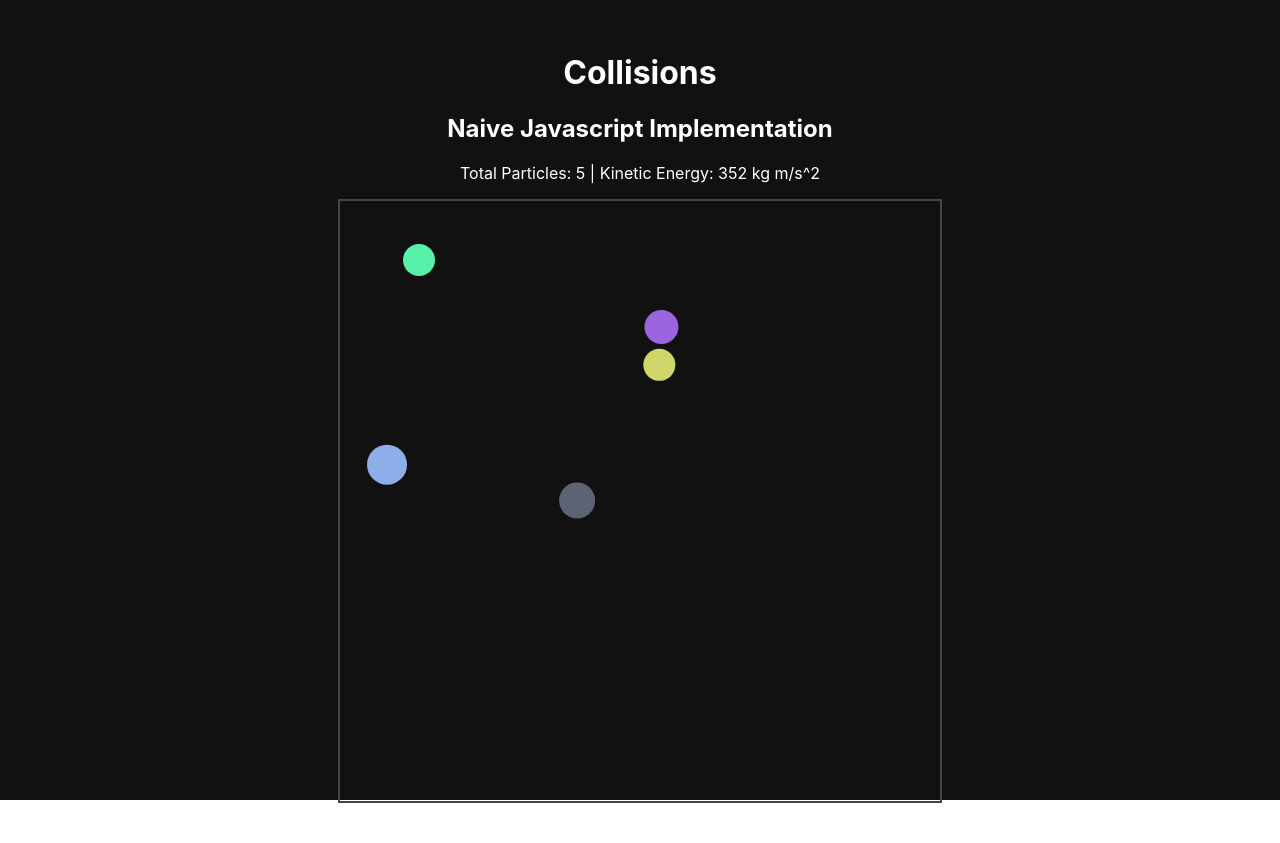
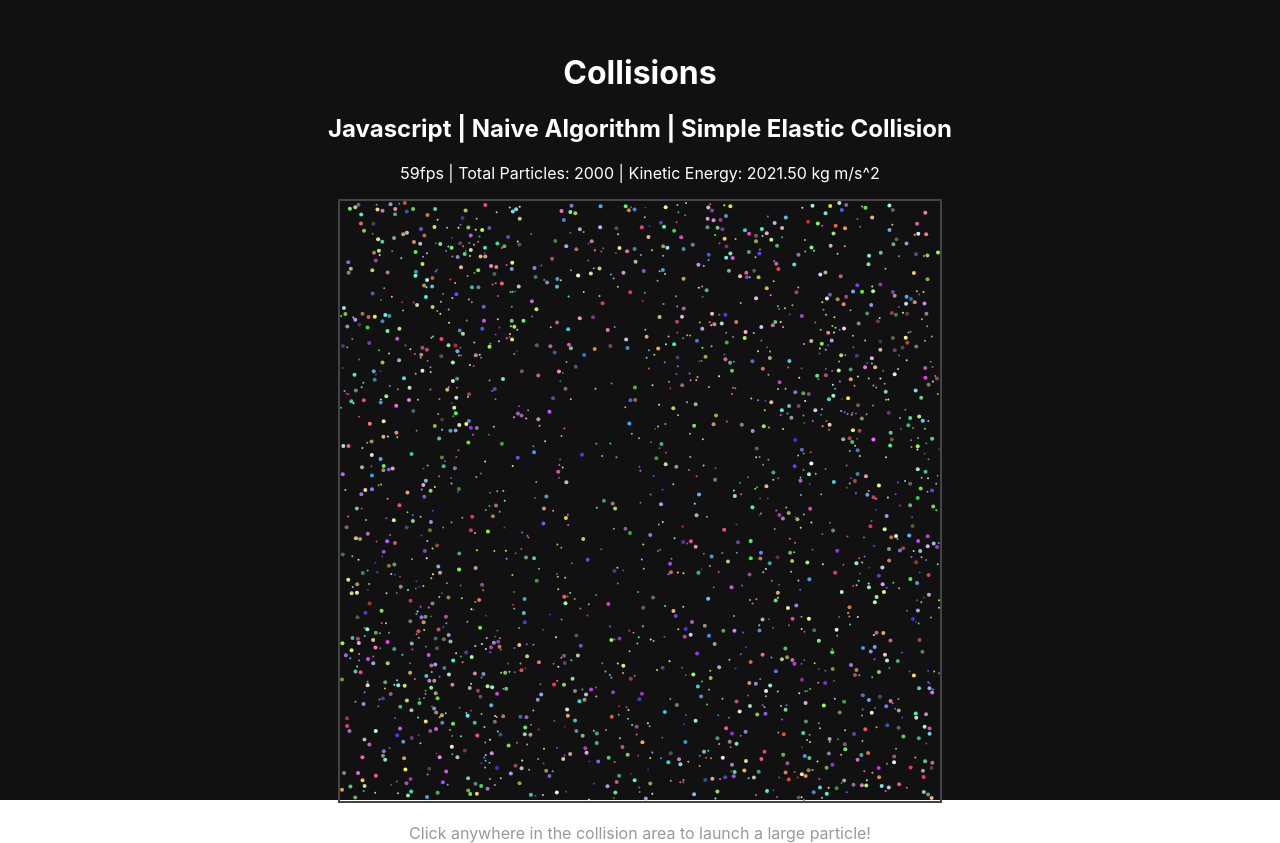
Before and after one commit to zerefwayne/collisions, a React (Create React App) app in the folder ui/: page / in a window 1280 px wide. Before the commit the page ends 807 px from the top, so only its background shows below. Built offline with nearby package versions, Linux system fonts and the light colour scheme.

Commit message:
(ui) Display fps

```diff
--- a/ui/src/NaiveJavascript.js
+++ b/ui/src/NaiveJavascript.js
@@ -3,6 +3,8 @@ import { getRandomInteger, getRandomColorRgb } from "./utils";
 
 const NaiveJavascript = () => {
   // Constants
+  const INITIAL_PARTICLES = 2000;
+
   const UNIVERSE_WIDTH = 600;
   const UNIVERSE_HEIGHT = 600;
 
@@ -17,6 +19,7 @@ const NaiveJavascript = () => {
   const [context, setContext] = useState(null);
 
   const [kineticEnergy, setKineticEnergy] = useState(0);
+  const [fps, setFps] = useState(0);
 
   const [circles, setCircles] = useState([
     { x: 10, y: 10, dx: 1, dy: 4, radius: 10, color: "white" },
@@ -30,7 +33,7 @@ const NaiveJavascript = () => {
       return totalEnergy + kineticEnergy;
     }, 0);
 
-    return Math.round(energy);
+    return energy.toFixed(2);
   }
 
   // Methods
@@ -46,8 +49,8 @@ const NaiveJavascript = () => {
   const handleClick = (event) => {
     const { offsetX, offsetY } = event.nativeEvent;
 
-    const dx = getRandomInteger(-3, 3);
-    const dy = getRandomInteger(-3, 3);
+    const dx = getRandomInteger(-5, 5);
+    const dy = getRandomInteger(-5, 5);
 
     const newCircles = [...circles];
 
@@ -56,7 +59,7 @@ const NaiveJavascript = () => {
       y: offsetY,
       dx,
       dy,
-      radius: getRandomInteger(5, 10),
+      radius: getRandomInteger(15, 30),
       color: getRandomColorRgb(),
     });
 
@@ -67,11 +70,11 @@ const NaiveJavascript = () => {
     const newCircles = [];
 
     for (let i = 0; i < count; i++) {
-      const x = getRandomInteger(UNIVERSE_X_START + 20, UNIVERSE_X_END - 20);
-      const y = getRandomInteger(UNIVERSE_Y_START + 20, UNIVERSE_Y_END - 20);
-      const dx = getRandomInteger(-3, 3);
-      const dy = getRandomInteger(-3, 3);
-      const radius = getRandomInteger(15, 25);
+      const x = getRandomInteger(UNIVERSE_X_START + 298, UNIVERSE_X_END - 298);
+      const y = getRandomInteger(UNIVERSE_Y_START + 298, UNIVERSE_Y_END - 298);
+      const dx = getRandomInteger(-1, 1);
+      const dy = getRandomInteger(-1, 1);
+      const radius = getRandomInteger(1, 2);
       const color = getRandomColorRgb();
 
       newCircles.push({ x, y, dx, dy, radius, color });
@@ -85,6 +88,7 @@ const NaiveJavascript = () => {
     ctx.clearRect(0, 0, canvas.width, canvas.height);
   };
 
+  // eslint-disable-next-line react-hooks/exhaustive-deps
   const animate = () => {
     // Get the canvas and context
     const canvas = canvasRef.current;
@@ -195,20 +199,36 @@ const NaiveJavascript = () => {
       const canvas = canvasRef.current;
       const ctx = canvas.getContext("2d");
       setContext(ctx);
-      drawRandomCircles(5);
+      drawRandomCircles(INITIAL_PARTICLES);
     }
   }, []);
 
   useEffect(() => {
     let animationFrameId;
+    let lastTimestamp = performance.now();
+    let frameCount = 0;
+    let fps = 0;
+
+    const render = (timestamp) => {
+      animate();
+
+      // Calculate FPS
+      frameCount++;
+      const elapsed = timestamp - lastTimestamp;
+      if (elapsed >= 1000) {
+        fps = (frameCount / elapsed) * 1000; // Calculate FPS
+        frameCount = 0;
+        lastTimestamp = timestamp;
+        setFps(Math.floor(fps)); // Display FPS
+      }
+
+      animationFrameId = window.requestAnimationFrame(render);
+    };
+
     if (context) {
-      //Our draw came here
-      const render = () => {
-        animate();
-        animationFrameId = window.requestAnimationFrame(render);
-      };
-      render();
+      animationFrameId = window.requestAnimationFrame(render);
     }
+
     return () => {
       window.cancelAnimationFrame(animationFrameId);
     };
@@ -216,10 +236,10 @@ const NaiveJavascript = () => {
 
   return (
     <div>
-      <h2>Naive Javascript Implementation</h2>
+      <h2>Javascript | Naive Algorithm | Simple Elastic Collision</h2>
       <p>
-        Total Particles: {circles.length} | Kinetic Energy: {kineticEnergy} kg
-        m/s^2
+        {fps}fps | Total Particles: {circles.length} | Kinetic Energy:{" "}
+        {kineticEnergy} kg m/s^2
       </p>
       <canvas
         ref={canvasRef}
@@ -229,6 +249,7 @@ const NaiveJavascript = () => {
         style={{ border: "2px solid #444" }}
         onClick={handleClick}
       ></canvas>
+      <p style={{color: "#999"}}>Click anywhere in the collision area to launch a large particle!</p>
     </div>
   );
 };
```
